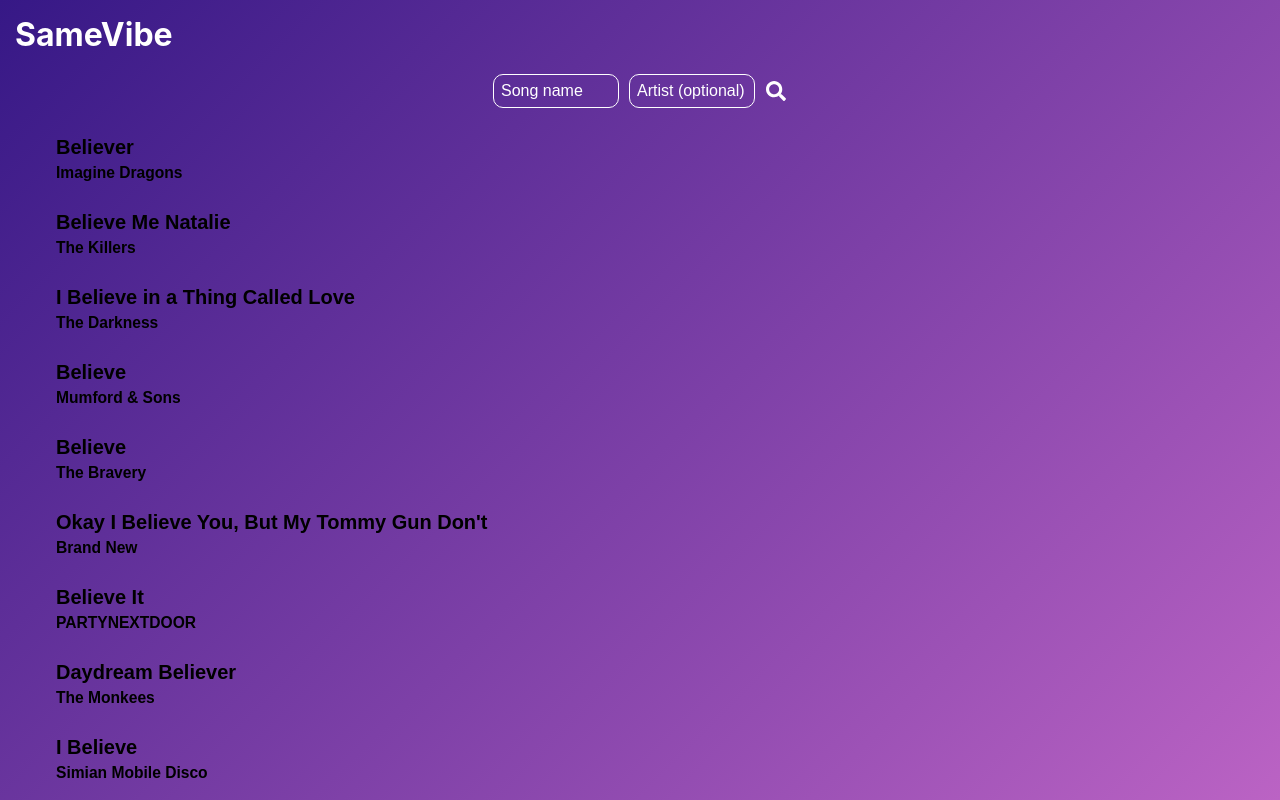
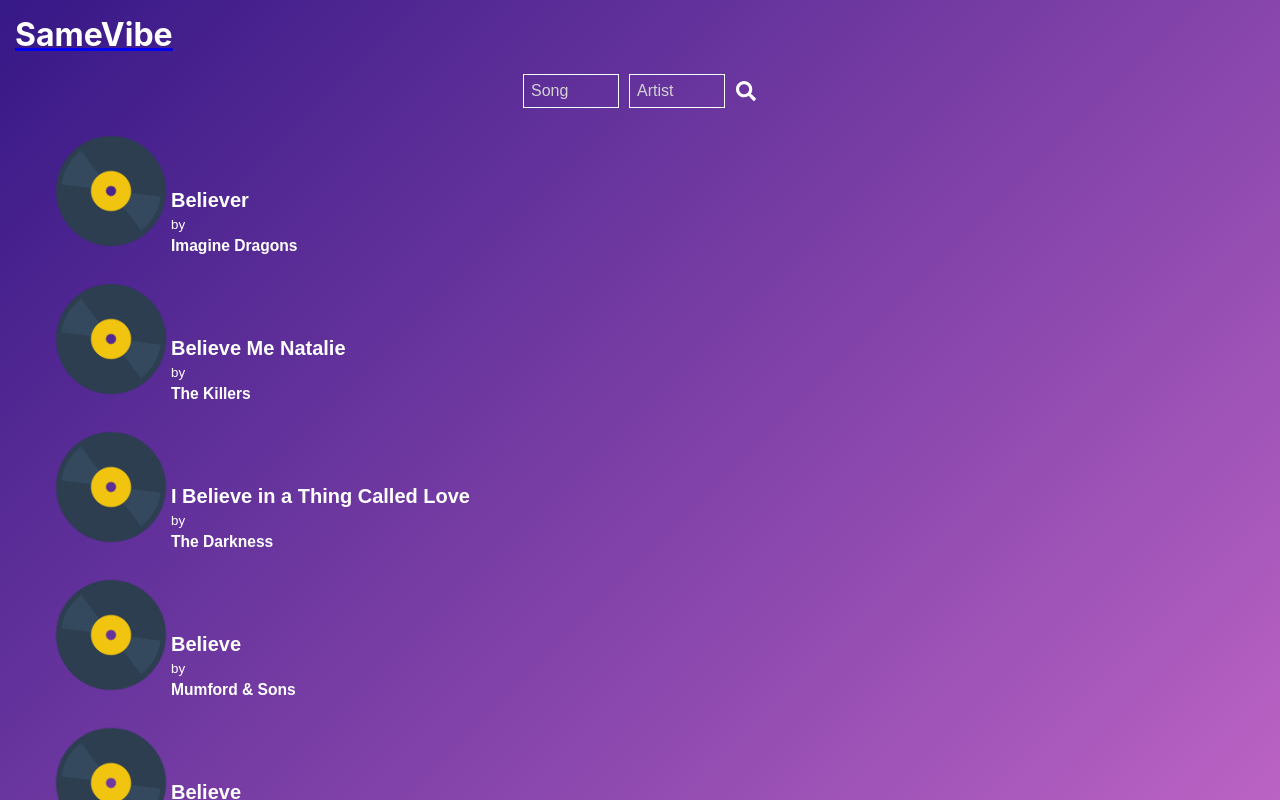
Before and after one commit to RodrigoJPT/same-vibe, a React (Create React App) app: page /home in a window 1280 px wide. Both pictures are taken after typing "Sample", "Sample" into the empty fields and a click on the button 806 px from the left and 91 px from the top of the page. Built offline with nearby package versions, Linux system fonts and the light colour scheme.

Commit message:
started search result css

```diff
--- a/src/Components/App/App.css
+++ b/src/Components/App/App.css
@@ -1,3 +1,9 @@
 .App header h1 {
 	margin: 15px 15px;
+	color: white;
 }
+
+.App header a:focus {
+	text-decoration: none;
+	outline: none;
+}
--- a/src/Components/App/App.js
+++ b/src/Components/App/App.js
@@ -1,6 +1,6 @@
 import React, { useState, useEffect } from 'react';
 import './App.css';
-import { Route, Redirect } from 'react-router-dom';
+import { Route, Link, Redirect } from 'react-router-dom';
 import { AppContext } from './AppContext';
 import Search from '../Search/Search';
 import SameVibe from '../SameVibe/SameVibe';
@@ -12,7 +12,9 @@
 	return (
 		<div className='App'>
 			<header>
-				<h1>SameVibe</h1>
+				<Link to='/home'>
+					<h1>SameVibe</h1>
+				</Link>
 			</header>
 			<main>
 				<AppContext.Provider
--- a/src/Components/Result/Result.css
+++ b/src/Components/Result/Result.css
@@ -1,7 +1,7 @@
 .result {
 	margin: 17px 5px;
 	text-decoration: none;
-	color: black;
+	color: white;
 	display: block;
 	background-color: transparent;
 	background: transparent;
@@ -24,9 +24,19 @@
 }
 
 .result h2 {
-	margin: 5px;
+	margin: 5px 0;
 }
 
 .result h3 {
-	margin: 5px;
+	margin: 5px 0;
 }
+
+.result img {
+	height: 120px;
+	width: 120px;
+	display: inline-block;
+}
+
+.song-info-text {
+	display: inline-block;
+}
--- a/src/Components/Result/Result.js
+++ b/src/Components/Result/Result.js
@@ -14,8 +14,12 @@
 	};
 	return (
 		<button className='result' onClick={handleClick}>
-			<h2>{result.name}</h2>
-			<h3>{result.artist}</h3>
+			<img src='/vinyl-placeholder.png' alt='' />
+			<div className='song-info-text'>
+				<h2>{result.name}</h2>
+				by
+				<h3>{result.artist}</h3>
+			</div>
 		</button>
 	);
 };
--- a/src/Components/ResultList/ResultList.js
+++ b/src/Components/ResultList/ResultList.js
@@ -6,13 +6,13 @@
 		return <h1>Enter search term above</h1>;
 	}
 	return (
-		<>
+		<div className='result-list-container'>
 			<ul>
 				{results.map((result, index) => (
 					<Result result={result} key={index} />
 				))}
 			</ul>
-		</>
+		</div>
 	);
 };
 
--- a/src/Components/Search/Search.js
+++ b/src/Components/Search/Search.js
@@ -8,6 +8,7 @@
 		artist: '',
 	});
 	const [results, setResults] = useState([]);
+	const [searched, setSearched] = useState(false);
 
 	async function searchApi() {
 		const url = '/test-search.json';
@@ -18,8 +19,20 @@
 
 	return (
 		<>
-			<SearchBar setQuery={setQuery} search={searchApi} />
-			<ResultList results={results} />
+			<SearchBar
+				setQuery={setQuery}
+				search={searchApi}
+				setSearched={setSearched}
+			/>
+			{!searched ? (
+				<p className='welcome-message'>
+					Welcome to SameVibe, an app that takes a song you love and gives you
+					songs that sound similar based on listening data from last.fm. Search
+					for the song you love below to get started.
+				</p>
+			) : (
+				<ResultList results={results} />
+			)}
 		</>
 	);
 };
--- a/src/Components/SearchBar/SearchBar.css
+++ b/src/Components/SearchBar/SearchBar.css
@@ -13,14 +13,13 @@
 	background: transparent;
 	border: 1.6px solid white;
 	padding: 7px;
-	border-radius: 10px;
 }
 
 .search-bar input::placeholder {
-	color: white;
+	color: #d3d3d3;
 }
 .search-bar input:placeholder-shown {
-	width: 110px;
+	width: 80px;
 	color: white;
 }
 
--- a/src/Components/SearchBar/SearchBar.js
+++ b/src/Components/SearchBar/SearchBar.js
@@ -3,7 +3,7 @@
 import { FontAwesomeIcon } from '@fortawesome/react-fontawesome';
 import { faSearch } from '@fortawesome/free-solid-svg-icons';
 
-const SearchBar = ({ setQuery, search }) => {
+const SearchBar = ({ setQuery, search, setSearched }) => {
 	const initialState = {
 		title: '',
 		artist: '',
@@ -13,6 +13,7 @@
 		e.preventDefault();
 		setQuery(formState);
 		setFormState(initialState);
+		setSearched(true);
 		search();
 	};
 	const handleChange = (e) => {
@@ -25,7 +26,7 @@
 				onChange={handleChange}
 				id='title'
 				type='text'
-				placeholder='Song name'
+				placeholder='Song'
 				value={formState.title}
 				required
 			/>
@@ -33,7 +34,7 @@
 				onChange={handleChange}
 				id='artist'
 				type='text'
-				placeholder='Artist (optional)'
+				placeholder='Artist'
 				value={formState.artist}
 			/>
 			<button type='submit'>
```
Also changed, not shown: public/vinyl-placeholder.png (added).
